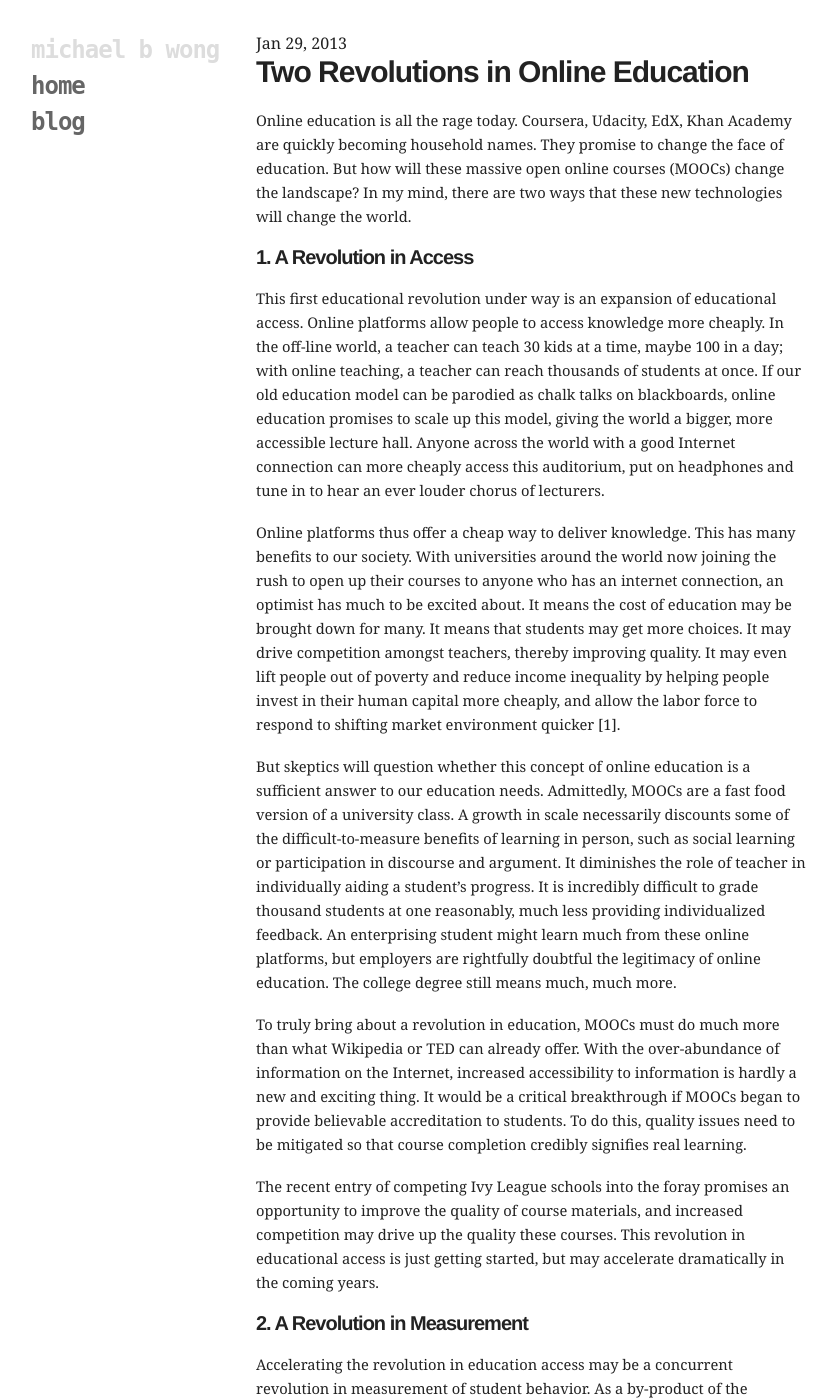
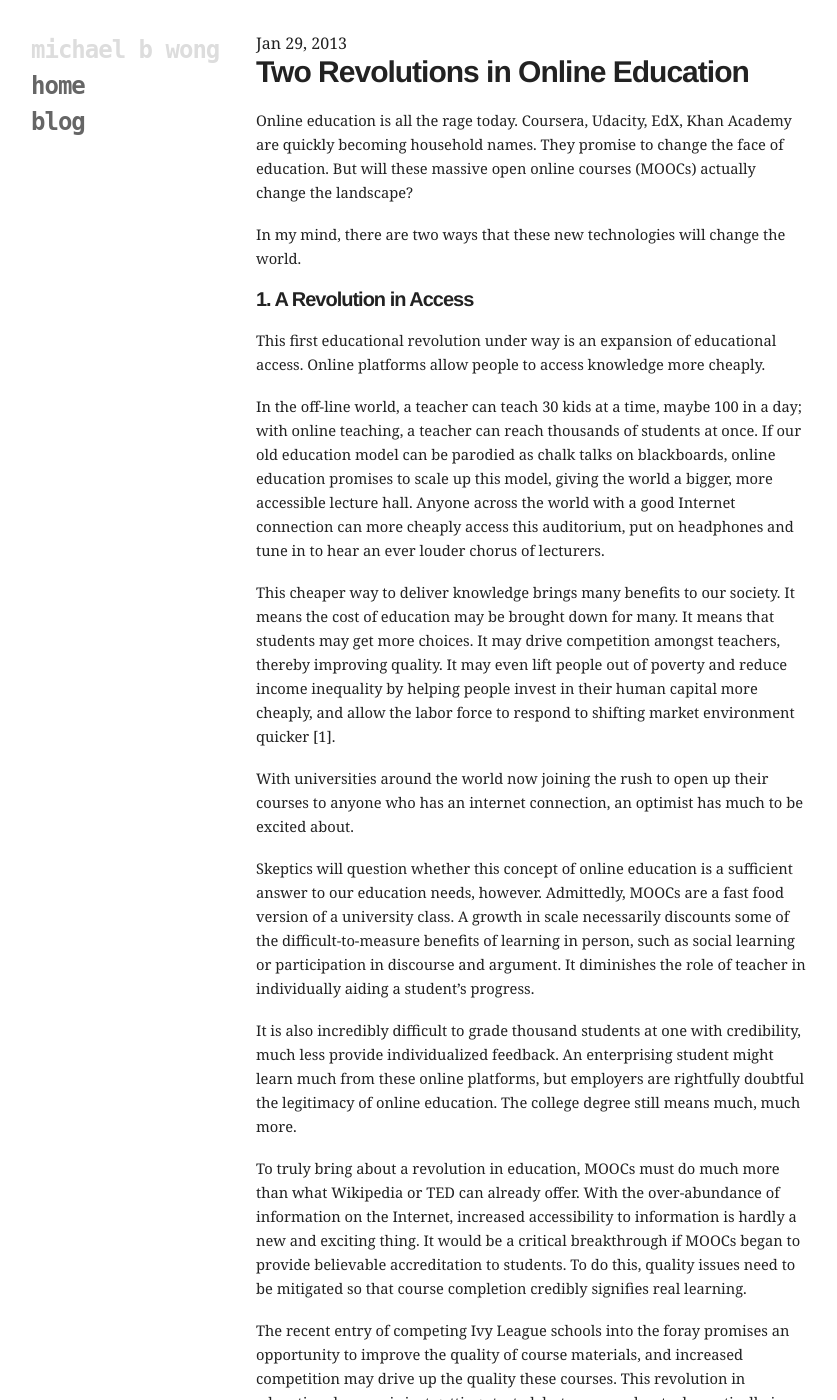
Before and after one commit to mbwong/mbwong.github.com, a Jekyll site: the page built from _posts/2013-01-29-two-concepts-of-online-education.md, in a window 1280 px wide and 1400 px high. Shown: the whole window, without its empty margins (94-931 px from the left). Built offline with Jekyll 4.4.1, drawn with Linux system fonts in a browser that asks for light colours; some of the changed text lies outside the part shown.

Commit message:
Update _posts/2013-01-29-two-concepts-of-online-education.md

```diff
--- a/_posts/2013-01-29-two-concepts-of-online-education.md
+++ b/_posts/2013-01-29-two-concepts-of-online-education.md
@@ -8,14 +8,18 @@ layout: post
 
 Online education is all the rage today. Coursera, Udacity, EdX, Khan
 Academy are quickly becoming household names. They promise to change
-the face of education. But how will these massive open online courses (MOOCs)
-change the landscape? In my mind, there are two ways that these new technologies
+the face of education. But will these massive open online courses (MOOCs)
+actually change the landscape?
+
+In my mind, there are two ways that these new technologies
 will change the world.
 
 ## 1. A Revolution in Access
 
 This first educational revolution under way is an expansion of educational access.
-Online platforms allow people to access knowledge more cheaply. In the off-line world, a teacher
+Online platforms allow people to access knowledge more cheaply.
+
+In the off-line world, a teacher
 can teach 30 kids at a time, maybe 100 in a day; with online teaching, a teacher
 can reach thousands of students at once. If our old education model
 can be parodied as chalk talks on blackboards, online education
@@ -24,25 +28,29 @@ accessible lecture hall. Anyone across the world with a good Internet
 connection can more cheaply access this auditorium, put on headphones
 and tune in to hear an ever louder chorus of lecturers.
 
-Online platforms thus offer a cheap way to deliver knowledge.
-This has many benefits to our society. With universities around the
-world now joining the rush to open up their courses to
-anyone who has an internet connection, an optimist has much to be
-excited about. It means the cost of education may be
+This cheaper way to deliver knowledge brings many benefits to our society.
+It means the cost of education may be
 brought down for many. It means that students may get more
 choices. It may drive competition amongst teachers, thereby improving quality.
 It may even lift people out of poverty and reduce income inequality
 by helping people invest in their human capital more cheaply,
 and allow the labor force to respond to shifting market environment quicker \[1\].
 
-But skeptics will question whether this concept of online education is a
-sufficient answer to our education needs. Admittedly, MOOCs are
+With universities around the
+world now joining the rush to open up their courses to
+anyone who has an internet connection, an optimist has much to be
+excited about.
+
+Skeptics will question whether this concept of online education is a
+sufficient answer to our education needs, however. Admittedly, MOOCs are
 a fast food version of a university class. A growth in scale
 necessarily discounts some of the difficult-to-measure benefits of
 learning in person, such as social learning or participation in
 discourse and argument. It diminishes the role of teacher in
-individually aiding a student's progress. It is incredibly difficult
-to grade thousand students at one reasonably, much less providing
+individually aiding a student's progress.
+
+It is also incredibly difficult
+to grade thousand students at one with credibility, much less provide
 individualized feedback. An enterprising student might learn much
 from these online platforms, but employers are rightfully doubtful
 the legitimacy of online education. The college degree still means much,
@@ -63,7 +71,7 @@ in the coming years.
 
 ## 2. A Revolution in Measurement
 
-Accelerating the revolution in education access may be a concurrent
+Accelerating the revolution in education access is a concurrent
 revolution in measurement of student behavior.
 As a by-product of the increasing uses of educational
 technologies inside and outside the classroom,
@@ -85,7 +93,9 @@ I am especially excited about the steps that Khan Academy (KA) is taking in
 this direction \[2\].  KA's Salman Khan emphasizes, for example, the value of student's
 being able to stop or replay instruction videos at their own pace. Today,
 the interactive problem sets that KA provides are customized based on student's
-performance and idiosyncrasies. In stark opposition to the aforementioned lecture
+performance and idiosyncrasies.
+
+In stark opposition to the aforementioned lecture
 model, online learning in the form that KA is pushing forward customizes and
 individualizes the student learning experience. These feedback loops
 encoded within the software will help enrich and optimize a student's learning.
@@ -95,11 +105,12 @@ parents are able to use online tools to guide their kids through their exercises
 KA is also bringing technology into the classroom, letting students work online,
 allowing teachers to track student performance online, and freeing class time
 to work on topics that performance data suggest student need help with.
+
 This model of combining online education with offline education create
 great synergies, allowing software and in-person teaching to be highly complementary.
 These steps will lead to a higher quality education for all.
 
-Coursera is making efforts in these aspects as well.
+Coursera is also making efforts in these aspects as well.
 Their pedagogy statement emphasizes better measurement of student mastery and
 instant feedback. With these general orientation, these start-ups will no doubt also
 come up with other methods to improve pedagogy. The details of possible
```
